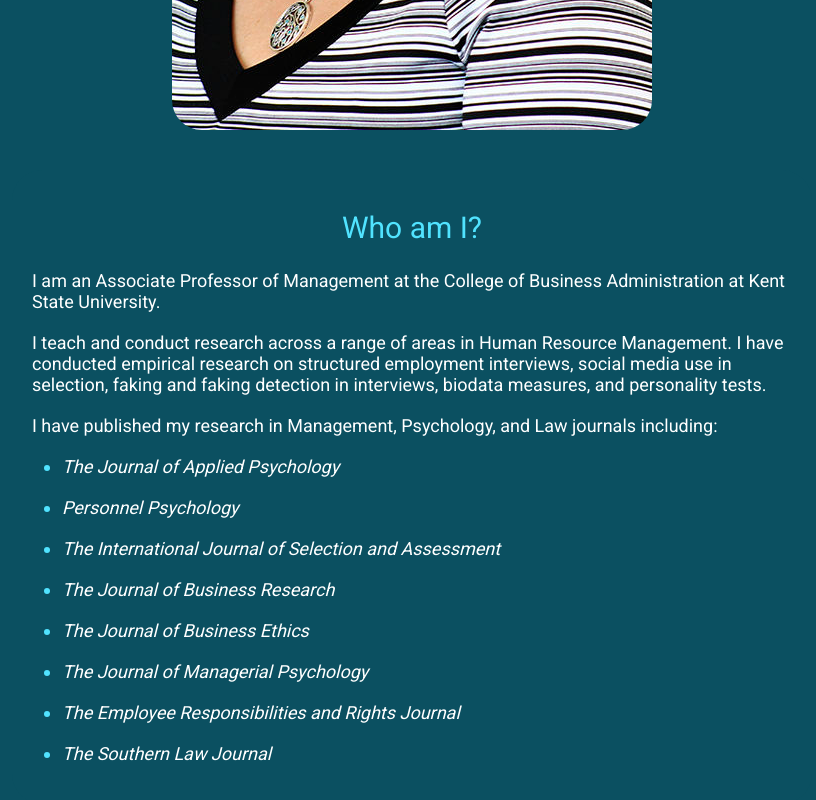
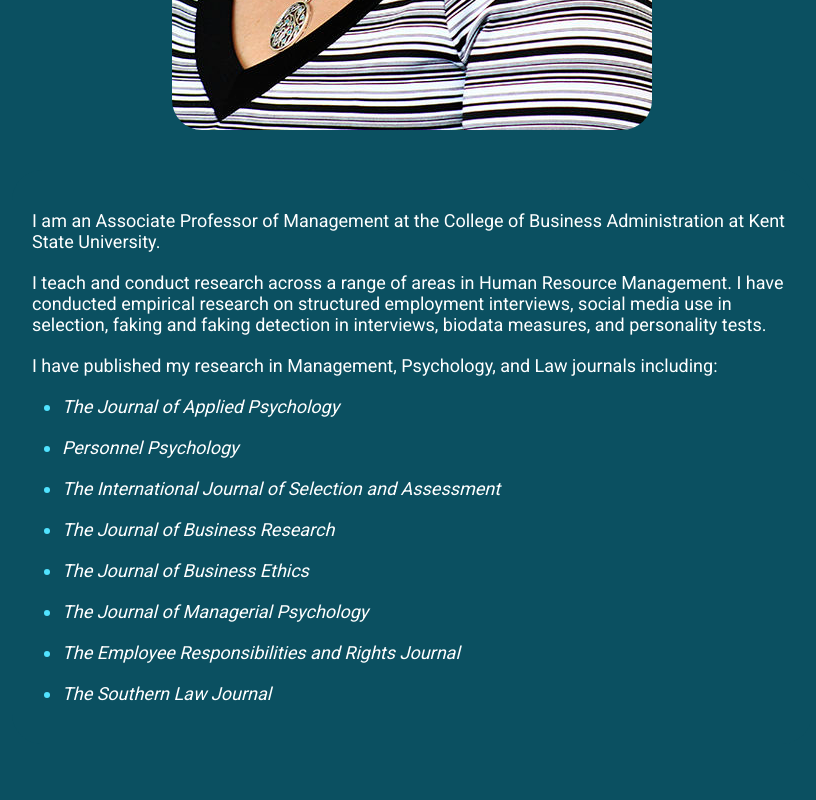
Before and after one commit to jlevashi/jlevashi.github.io, a plain HTML site: page index.html in a window 1280 px wide. Shown: the part 797-1597 px from the top of the page, without its empty margins (228-1044 px from the left). After the commit the page ends 1561 px from the top, so only its background shows below. Drawn offline with Linux system fonts and the light colour scheme.

Commit message:
Remove h2

```diff
--- a/index.html
+++ b/index.html
@@ -24,7 +24,7 @@
 
 		<div id="text-block">
 			<div id="text">
-				<h2>Who am I?</h2>
+				<!-- <h2>Who am I?</h2> -->
 
 				<p>I am an Associate Professor of Management at the College of Business Administration at
 					Kent State University.</p>
```
